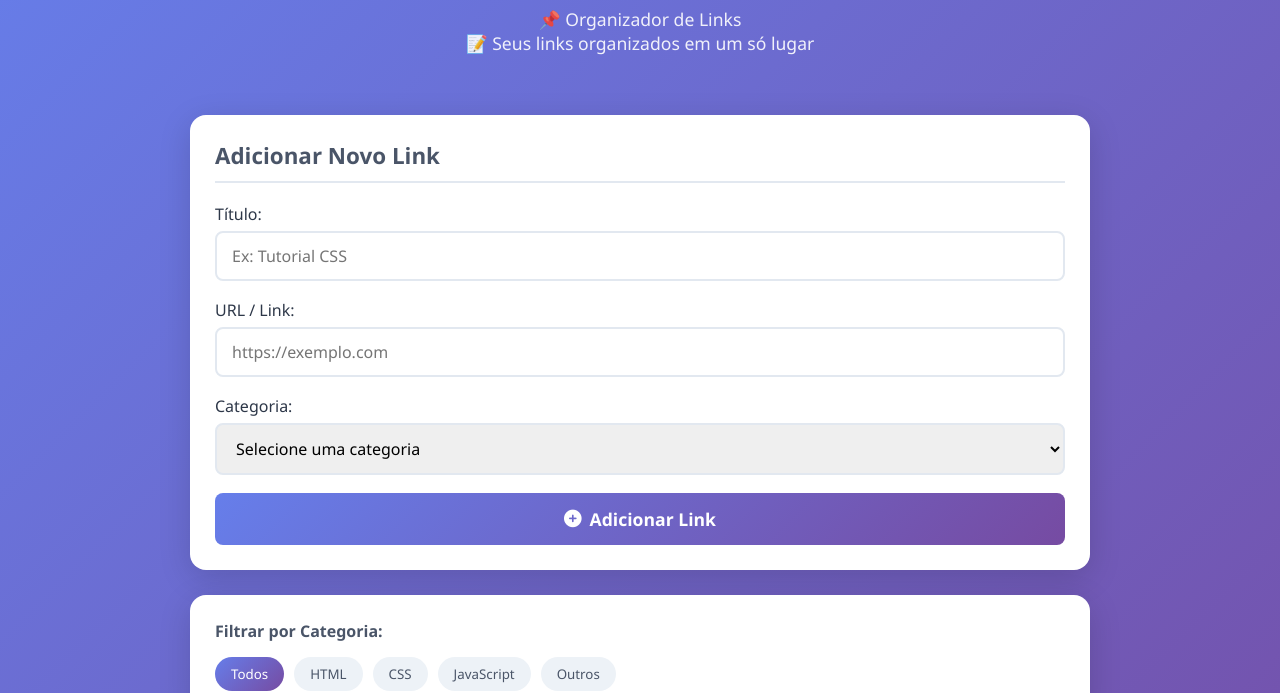
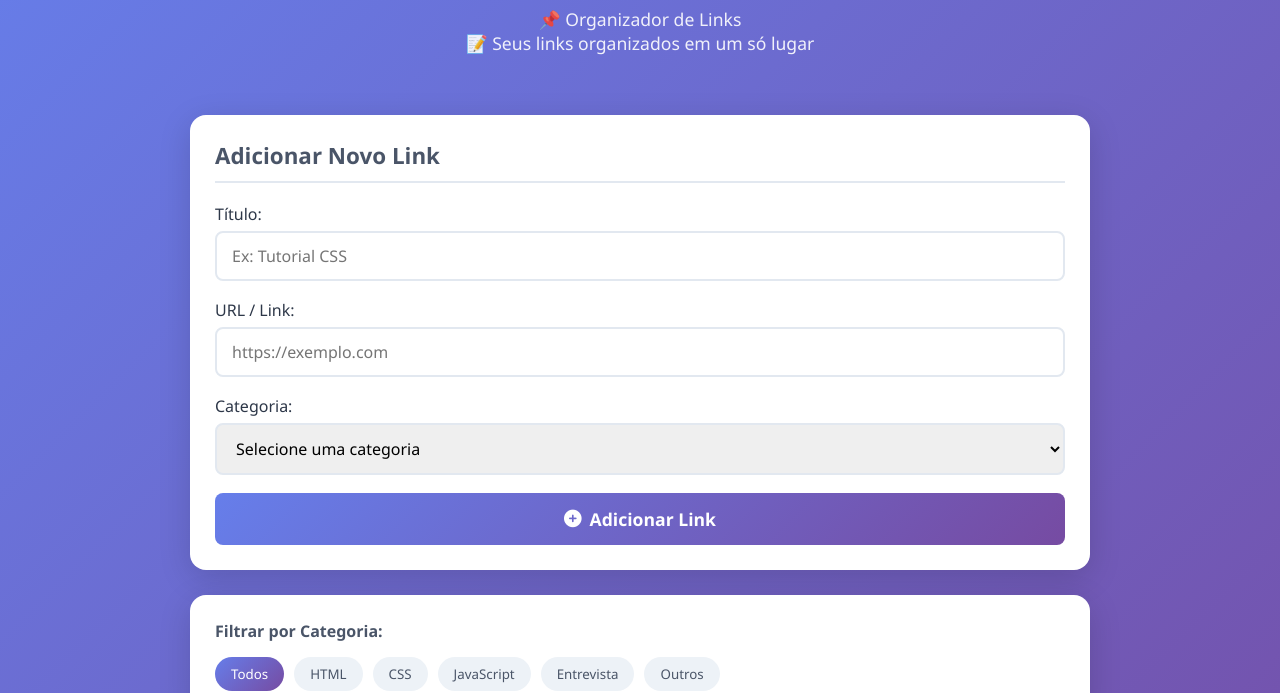
Before and after one commit to Danfas19402/LinkPocket, a plain HTML site: page index.html in a window 1280 px wide. Shown: the part 108-801 px from the top of the page. Drawn offline with Linux system fonts and the light colour scheme.

Commit message:
Add 'Entrevista' filter button to index.html

```diff
--- a/index.html
+++ b/index.html
@@ -54,6 +54,7 @@
 <button class="filter-btn" data-filter="HTML">HTML</button>
 <button class="filter-btn" data-filter="CSS">CSS</button>
 <button class="filter-btn" data-filter="JavaScript">JavaScript</button>
+<button class="filter-btn" data-filter="Outros">Entrevista</button>
 <button class="filter-btn" data-filter="Outros">Outros</button>
 </div>
 </section>
```
